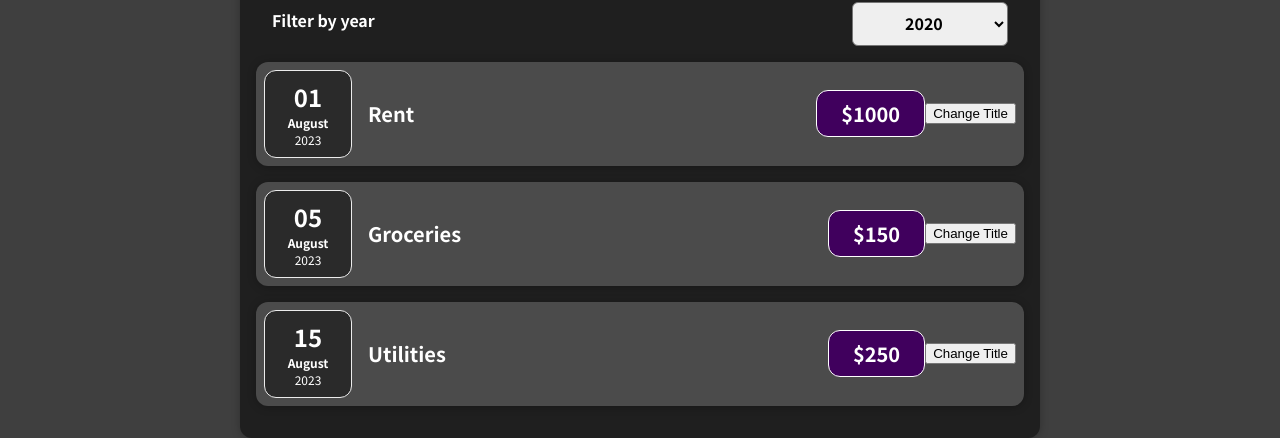
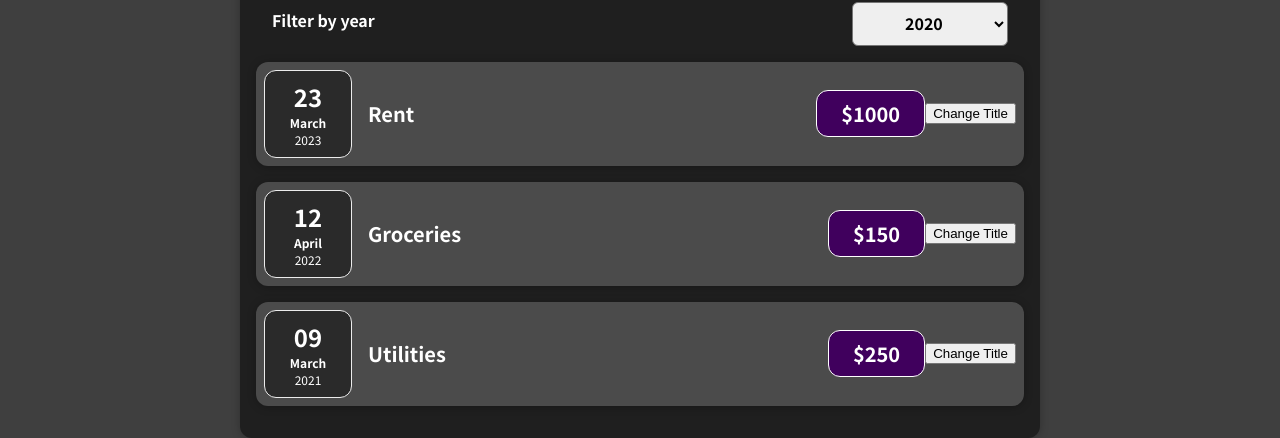
Before and after one commit to rizwan-zaheer-pikessoft/maxi-react, a React (Create React App) app: page / in a window 1280 px wide. Shown: the part 421-859 px from the top of the page. Built offline with nearby package versions, Linux system fonts and the light colour scheme.

Commit message:
MAXI-87:stateful lists

```diff
--- a/src/App.js
+++ b/src/App.js
@@ -1,29 +1,31 @@
 import Expenses from "./components/Expenses/Expenses";
 import NewExpense from "./components/NewExpense/NewExpense";
+import {useState} from "react";
 
-function App() {
-    const expenses = [
+const INITIAL_EXPENSES =  [
     {
         id: 1,
         title: "Rent",
         amount: 1000.00,
-            date: "2023-08-01"
+        date: new Date(2023,2,23)
     },
     {
         id: 2,
         title: "Groceries",
         amount: 150.00,
-            date: "2023-08-05"
+        date: new Date(2022,3,12),
     },
     {
         id: 3,
         title: "Utilities",
         amount: 250.00,
-            date: "2023-08-15"
-        }
+        date:new Date(2021,2,9),
+    },
 ];
+function App() {
+    const [expenses,setExpenses] = useState(INITIAL_EXPENSES);
     const addNewExpenseHandler = (expense)=>{
-        console.log(expense);
+        setExpenses([...expenses,expense])
     }
   return (
     <div>
--- a/src/components/Expenses/Expenses.js
+++ b/src/components/Expenses/Expenses.js
@@ -6,6 +6,7 @@ import '../ExpenseFilter/ExpenseFilter.css'
 import {useState} from "react";
 
 const Expenses = (props) => {
+    console.log(props.items);
     const [filteredYear,setFilteredYear] = useState('2020');
     const onChangeYearFilter = (selectedYear)=>{
         setFilteredYear(selectedYear);
--- a/src/components/NewExpense/ExpenseForm.js
+++ b/src/components/NewExpense/ExpenseForm.js
@@ -12,7 +12,7 @@ export const ExpenseForm = (props) => {
         setEnteredAmount(event.target.value)
     }
     const dateChangeHandler = (event) => {
-        setEnteredDate(event.target.value)
+        setEnteredDate(event.target.value);
     }
     const onSubmitHandler = (event) => {
         event.preventDefault();
```
Lines whose indentation alone changed are shown as unchanged.
